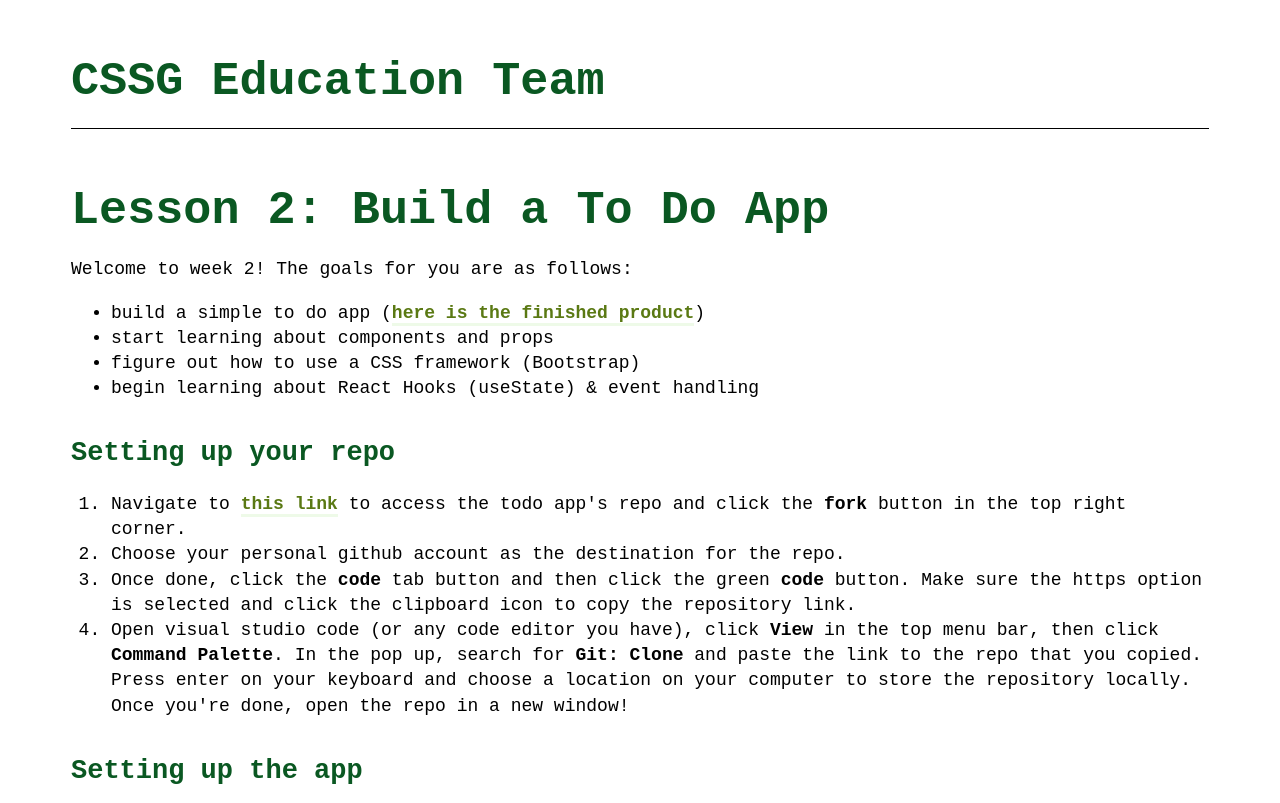
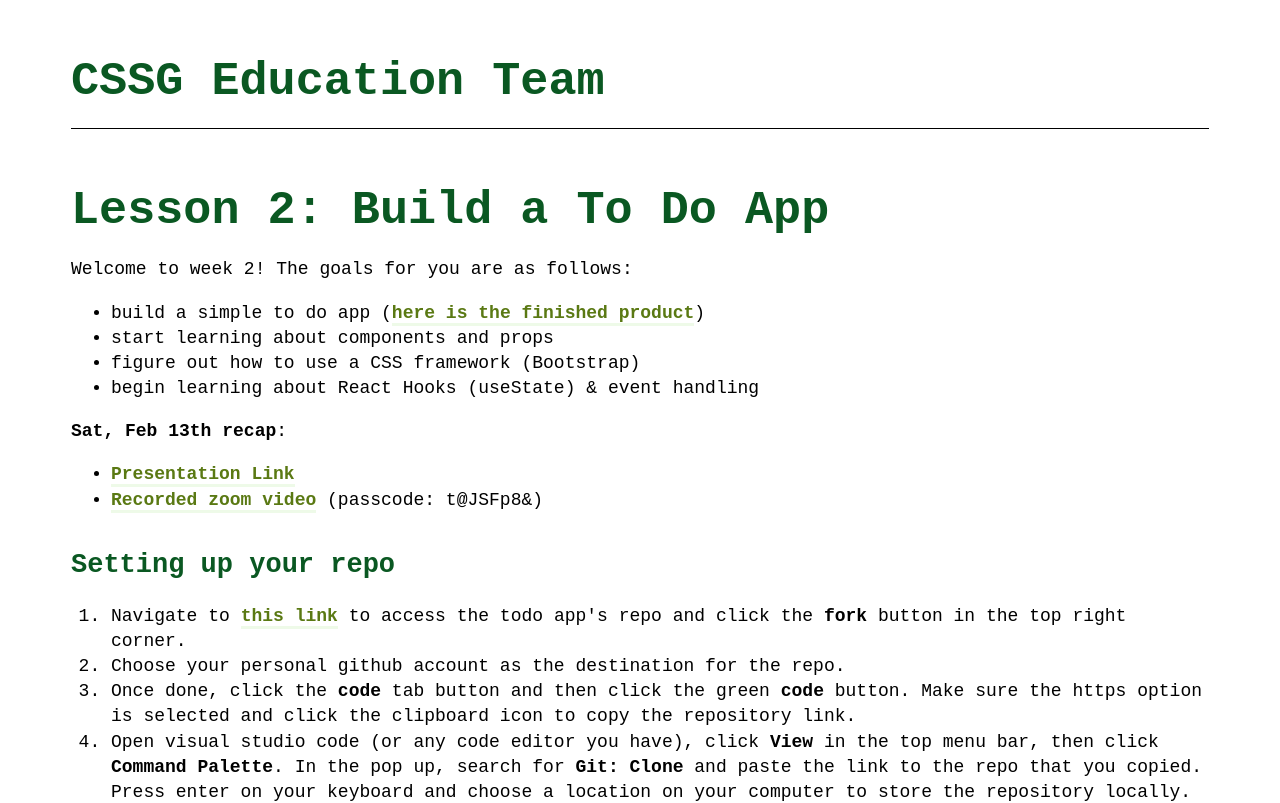
Before and after one commit to youngrakexr/cssg-edu-teamv, a React (Create React App) app: page / in a window 1280 px wide. Shown: the top 803 px of the page. Built offline with nearby package versions, Linux system fonts and the light colour scheme.

Commit message:
add week 2 pres and zoom

```diff
--- a/src/data/markdown/lesson_one.js
+++ b/src/data/markdown/lesson_one.js
@@ -66,7 +66,7 @@ In the following week, make the website you're own! Change the css + add informa
 Your tasks:
 
 - Edit at least 2 files and upload those changes to github (tell us about you!)
-- Find 2 personal sites with super cool designs (in your opinion) from software engineers / designers / people in the tech world. We'll be using this as inspo to learn about CSS in the future!
+- Find 2 personal sites with super cool designs (in your opinion) from software engineers / designers / people in the tech world. We'll be using this as inspo to learn about CSS in the future! Use [https://www.bestfolios.com/](https://www.bestfolios.com/) as a starting place!
 `;
 
 export default lesson_one;
--- a/src/data/markdown/lesson_two.js
+++ b/src/data/markdown/lesson_two.js
@@ -6,6 +6,10 @@ Welcome to week 2! The goals for you are as follows:
 - start learning about components and props
 - figure out how to use a CSS framework (Bootstrap)
 - begin learning about React Hooks (useState) & event handling
+
+**Sat, Feb 13th recap**:
+- [Presentation Link](https://drive.google.com/file/d/1F05H71cQuH0P7jS7y_fZV6YfoSnCmZHr/view?usp=sharing)
+- [Recorded zoom video](https://unc.zoom.us/rec/share/LhKh2nQnwGEC1Yvt7Bm5cZQNBubQvjS5oqDVLwgIAbETahPcpqgNjnKzEDMGAWq-.B4EyFglM74XP-ZCA) (passcode: t@JSFp8&)
 
 ## Setting up your repo
 
```
